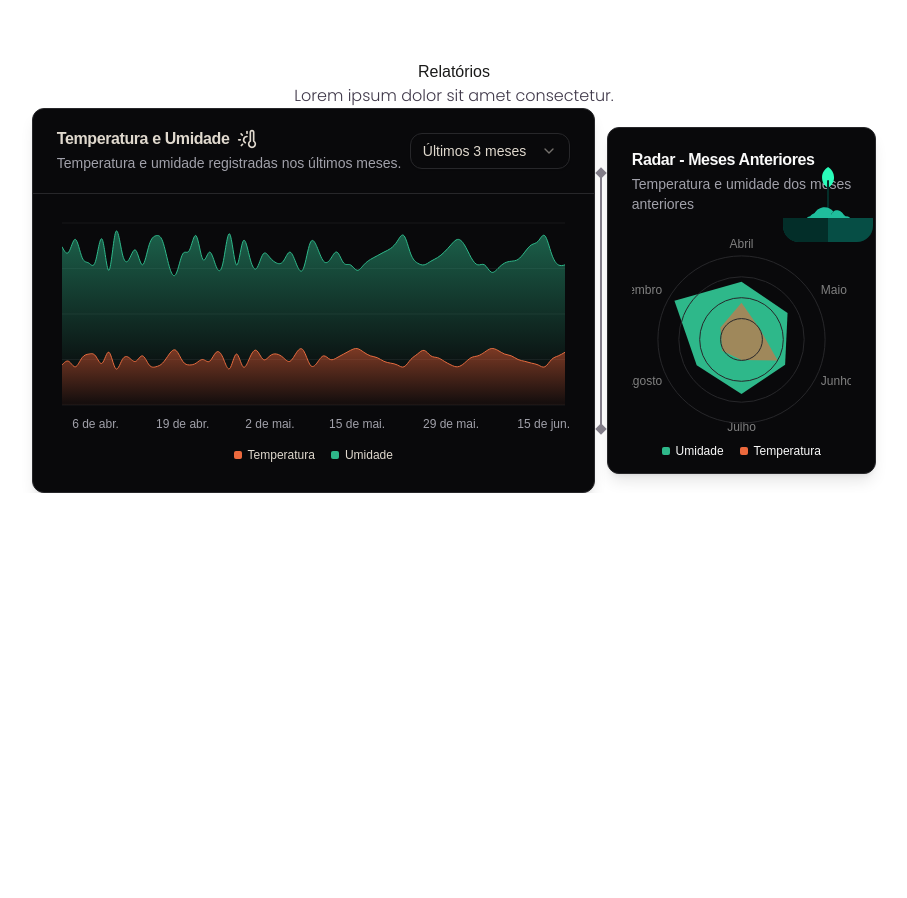
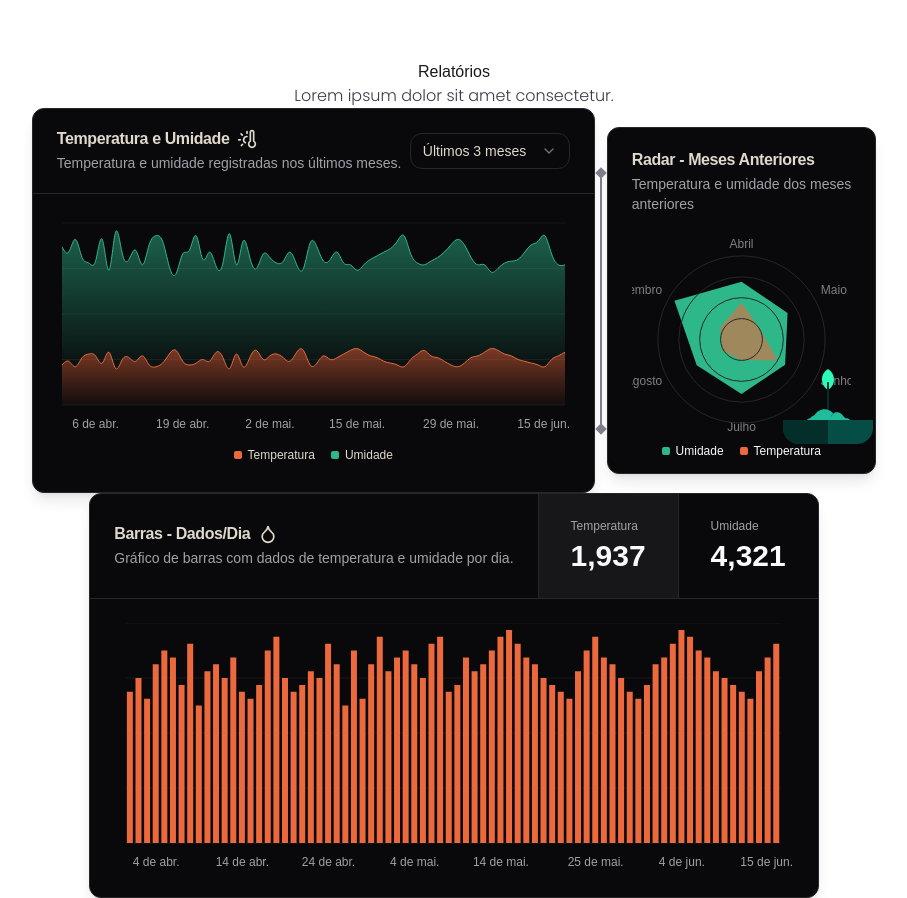
Before and after one commit to Projeto-Jiquiri/jiquiri-front, a Next.js app: page /relatorios in a window 1280 px wide. Shown: the part 210-1108 px from the top of the page, without its empty margins (186-1093 px from the left). Before the commit the page ends 800 px from the top, so only its background shows below. Built offline with nearby package versions, Linux system fonts and the light colour scheme.

Commit message:
Add BarChart component and integrate it into Relatorios page layout

```diff
--- a/src/app/relatorios/page.tsx
+++ b/src/app/relatorios/page.tsx
@@ -10,6 +10,7 @@ import divisorVertical from "@/assets/SVG/dividerVerticalGray.svg";
 import LottieAnimation from "@/components/animations/animationLottie";
 import plantGrowth from "@/assets/Animations/overgrowthPlantSmall.json";
 import { useDprStore } from "@/context/generalStore";
+import { BarChartComponent } from "@/components/charts/barChart";
 
 
 export default function Relatorios() {
@@ -36,7 +37,7 @@ export default function Relatorios() {
                         <p className="font-poppins font-light text-center text-Gray_Jiquiri 2xl:text-xl 2xl:w-80 ">Lorem ipsum dolor sit amet consectetur.</p>
                     </div>
 
-                    <div className="flex flex-col justify-center items-center 2xl:gap-4">
+                    <div className="flex flex-col justify-center items-center 2xl:gap-16">
                         <div className="flex w-screen justify-center items-center 2xl:gap-6">
                             <AreaChartComponent />
                             <div>
@@ -47,6 +48,10 @@ export default function Relatorios() {
                                 />
                             </div>
                             <RadarChartComponent />
+                        </div>
+
+                        <div className="flex w-screen justify-center items-center 2xl:gap-6">
+                            <BarChartComponent />
                         </div>
                     </div>
 
--- a/src/components/charts/areaChart.tsx
+++ b/src/components/charts/areaChart.tsx
@@ -66,7 +66,7 @@ export function AreaChartComponent() {
         <Card className="2xl:w-6/12 shadow-lg">
             <CardHeader className="flex items-center gap-2 space-y-0 border-b py-5 sm:flex-row">
                 <div className="grid flex-1 gap-1 text-White_Jiquiri text-center sm:text-left">
-                    <CardTitle className="flex items-center  gap-2">
+                    <CardTitle className="flex items-center gap-2">
                         Temperatura e Umidade
                         <ThermometerSun color={colors.White_Jiquiri} className="size-5" />
                     </CardTitle>
--- /dev/null
+++ b/src/components/charts/barChart.tsx
@@ -0,0 +1,133 @@
+"use client"
+
+import * as React from "react"
+import { Bar, BarChart, CartesianGrid, XAxis } from "recharts"
+
+import {
+    Card,
+    CardContent,
+    CardDescription,
+    CardHeader,
+    CardTitle,
+} from "@/components/ui/card"
+import {
+    ChartConfig,
+    ChartContainer,
+    ChartTooltip,
+    ChartTooltipContent,
+} from "@/components/ui/chart"
+
+import { weatherData } from "@/constants/weatherData"
+import { Droplet } from "lucide-react"
+import { colors } from "@/styles/colors"
+
+
+const chartConfig = {
+    views: {
+        label: "Valor: ",
+    },
+    temperature: {
+        label: "Temperatura",
+        color: colors.Orange_Jiquiri,
+    },
+    humidity: {
+        label: "Umidade",
+        color: "hsl(var(--chart-2))",
+    },
+} satisfies ChartConfig
+
+export function BarChartComponent() {
+    const [activeChart, setActiveChart] =
+        React.useState<keyof typeof chartConfig>("temperature")
+
+    const total = React.useMemo(
+        () => ({
+            temperature: weatherData.reduce((acc, curr) => acc + curr.temperature, 0),
+            humidity: weatherData.reduce((acc, curr) => acc + curr.humidity, 0),
+        }),
+        []
+    )
+
+    return (
+        <Card className="shadow-lg 2xl:w-6/12">
+            <CardHeader className="flex flex-col items-stretch space-y-0 border-b p-0 sm:flex-row">
+                <div className="flex flex-1 flex-col text-White_Jiquiri justify-center gap-1 px-6 py-5 sm:py-6">
+                    <CardTitle className="flex items-center gap-2">
+                        Barras - Dados/Dia
+                        <Droplet color={colors.White_Jiquiri} className="size-5" />
+                    </CardTitle>
+                    <CardDescription>
+                        Gráfico de barras com dados de temperatura e umidade por dia.
+                    </CardDescription>
+                </div>
+                <div className="flex">
+                    {["temperature", "humidity"].map((key) => {
+                        const chart = key as keyof typeof chartConfig
+                        return (
+                            <button
+                                key={chart}
+                                data-active={activeChart === chart}
+                                className="relative z-30 flex flex-1 flex-col justify-center gap-1 border-t px-6 py-4 text-left even:border-l data-[active=true]:bg-muted/50 sm:border-l sm:border-t-0 sm:px-8 sm:py-6"
+                                onClick={() => setActiveChart(chart)}
+                            >
+                                <span className="text-xs text-muted-foreground">
+                                    {chartConfig[chart].label}
+                                </span>
+                                <span className="text-lg font-bold leading-none sm:text-3xl">
+                                    {total[key as keyof typeof total].toLocaleString()}
+                                </span>
+                            </button>
+                        )
+                    })}
+                </div>
+            </CardHeader>
+            <CardContent className="px-2 sm:p-6">
+                <ChartContainer
+                    config={chartConfig}
+                    className="aspect-auto h-[250px] w-full"
+                >
+                    <BarChart
+                        accessibilityLayer
+                        data={weatherData}
+                        margin={{
+                            left: 12,
+                            right: 12,
+                        }}
+                    >
+                        <CartesianGrid vertical={false} />
+                        <XAxis
+                            dataKey="date"
+                            tickLine={false}
+                            axisLine={false}
+                            tickMargin={8}
+                            minTickGap={32}
+                            tickFormatter={(value) => {
+                                const date = new Date(value)
+                                return date.toLocaleDateString("pt-BR", {
+                                    month: "short",
+                                    day: "numeric",
+                                })
+                            }}
+                        />
+                        <ChartTooltip
+                            content={
+                                <ChartTooltipContent
+                                    className="w-[150px]"
+                                    nameKey="views"
+                                    labelFormatter={(value) => {
+                                        return new Date(value).toLocaleDateString("pt-BR", {
+                                            month: "short",
+                                            day: "numeric",
+                                            year: "numeric",
+                                        })
+                                    }}
+                                />
+                            }
+                        />
+                        <Bar dataKey={activeChart} fill={`var(--color-${activeChart})`} />
+                    </BarChart>
+                </ChartContainer>
+            </CardContent>
+        </Card>
+    )
+}
--- a/src/components/charts/radarChart.tsx
+++ b/src/components/charts/radarChart.tsx
@@ -34,7 +34,7 @@ const chartConfig = {
 export function RadarChartComponent() {
     return (
         <Card className="shadow-lg">
-            <CardHeader className="items-start pb-4">
+            <CardHeader className="items-start pb-4 text-White_Jiquiri">
                 <CardTitle>Radar - Meses Anteriores</CardTitle>
                 <CardDescription>
                     Temperatura e umidade dos meses
```
